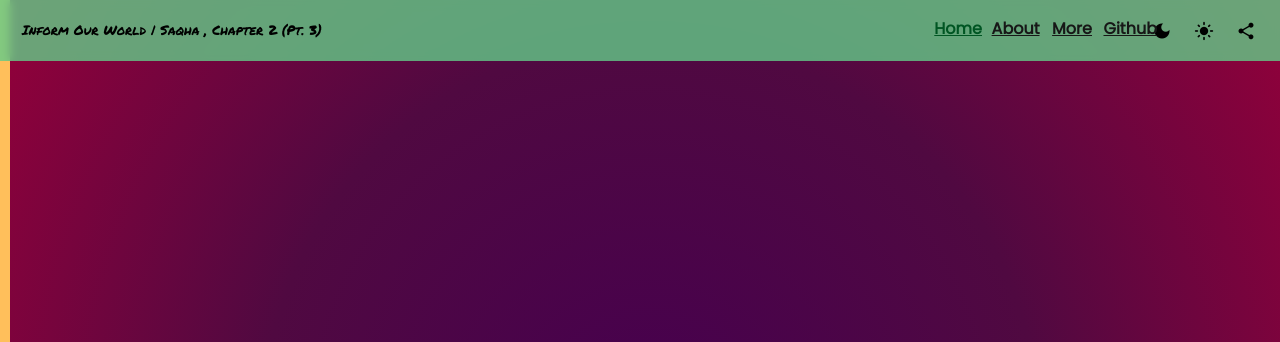
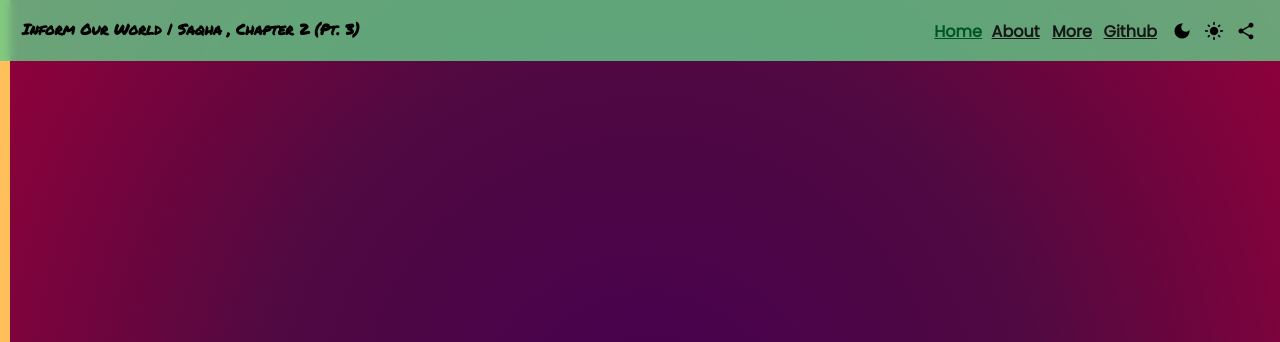
Before and after one commit to Inform-Our-World/inform-our-world.github.io, a plain HTML site: page Saqha/CH 2.3.html in a window 1280 px wide. Shown: the top 342 px of the page. Drawn offline with nearby package versions, Linux system fonts and the light colour scheme.

Commit message:
Update CH 2.3.html

```diff
--- a/Saqha/CH 2.3.html
+++ b/Saqha/CH 2.3.html
@@ -152,7 +152,7 @@ a {cursor: pointer;font-family: Poppins;}
 
 	button {
 	background-color: transparent;
-		border: 0;
+		border: 0;cursor:pointer;
 	}
 
 @media (max-width: 500px) {.h1 {
@@ -178,20 +178,20 @@ button{background: transparent;border: 0;}
   <div style="position: fixed;bottom: 15px; right: 15px;width:50px;height: 50px;text-align: center;color:seashell;border-radius: 50%;background-color: rgba(0, 0, 0, 0.5);backdrop-filter: blur(10px);"><a class="top" style="color: seashell;font-size: 23px;text-decoration: none;" href="#">↑</a></div>
 
   <div class="ww" style="width: 100%;position:fixed;top:0;background-color:rgba(99, 204, 137, 0.8);backdrop-filter: blur(5px);padding: 16px;color: gainsboro;transition: 1s;">
-    <button onclick="openbtn()" style="cursor: pointer;color: black;font-family: Permanent Marker;">Inform Our World | Saqha , Chapter 2 (Pt. 3)</button>
+    <button onclick="openbtn()" style="cursor: pointer;color: black;font-family: Permanent Marker;font-size: 15px;font-weight: 600;top: -2.5px;">Inform Our World | Saqha , Chapter 2 (Pt. 3)</button>
     <div style="position: fixed;right:30px;top:20px;color: black;">
-    <a style="position: absolute;top: -5px;right: 300px;color: rgb(23,23,23);color: rgb(0, 85, 35);" href="https://inform-our-world.github.io/" >Home</a>
-    <a style="position: absolute;top: -5px;right: 242.5px;color: rgb(23,23,23);" href="https://subhransuindia.github.io/Subhransu%20Patra.html">About</a>
-    <a style="position: absolute;top: -5px;right: 190px;color: rgb(23,23,23);" href="https://inform-our-world.github.io/#more">More</a>
+    <a style="position: absolute;top: -2.5px;right: 300px;color: rgb(23,23,23);color: rgb(0, 85, 35);" href="https://inform-our-world.github.io/" >Home</a>
+    <a style="position: absolute;top: -2.5px;right: 242.5px;color: rgb(23,23,23);" href="https://subhransuindia.github.io/Subhransu%20Patra.html">About</a>
+    <a style="position: absolute;top: -2.5px;right: 190px;color: rgb(23,23,23);" href="https://inform-our-world.github.io/#more">More</a>
 
-    <a style="position: absolute;top: -5px;right: 125px;color: rgb(23,23,23);" href="https://github.com/subhransuindia">Github</a>
-    <button onclick="darkmode()" title="dark_mode" class="material-icons" style="font-size: 20px;color: black;">dark_mode</button><button onclick="lightmode()" title="light_mode" class="material-icons" style="font-size: 20px;margin-left: 10px;color: black;">light_mode</button><button id="shareBtn" class="material-icons" title="share" style="font-size: 20px;margin-left: 10px;color: black;margin-right: 20px;">share</button></div>
+    <a style="position: absolute;top: -2.5px;right: 125px;color: rgb(23,23,23);" href="https://github.com/subhransuindia">Github</a>
+    <button onclick="darkmode()" title="dark_mode" class="material-icons" style="font-size: 20px;color: black;margin-right: -10px;">dark_mode</button><button onclick="lightmode()" title="light_mode" class="material-icons" style="font-size: 20px;margin-left: 10px;color: black;margin-right: -10px;">light_mode</button><button id="shareBtn" class="material-icons" title="share" style="font-size: 20px;margin-left: 10px;color: black;margin-right: 20px;">share</button></div>
   </div>
 
    <div class="cc" style="width: 100%;position:fixed;top:0;background-color:rgba(99, 204, 137, 0.8);backdrop-filter: blur(5px);padding: 16px;color: gainsboro;">
-    <button onclick="openbtn()" style="cursor: pointer;color: black;">☰ Saqha , Chapter 2 (Pt. 3)</button>
+    <button onclick="openbtn()" style="cursor: pointer;color: black;font-family: Permanent Marker;font-size: 15px;font-weight: 600;top: -2.5px;">☰ Saqha , Chapter 2 (Pt. 3)</button>
     <div style="position: fixed;right:30px;top:20px;color: black;">
-    <button onclick="darkmode()" class="material-icons" style="font-size: 20px;color: black;">dark_mode</button><button onclick="lightmode()" class="material-icons" style="font-size: 20px;margin-left: 10px;color: black;">light_mode</button><button id="shareBtn" class="material-icons" style="font-size: 20px;margin-left: 10px;color: black;margin-right: 20px;">share</button></div>
+    <button onclick="darkmode()" class="material-icons" style="font-size: 20px;color: black;margin-right: -10px;">dark_mode</button><button onclick="lightmode()" class="material-icons" style="font-size: 20px;margin-left: 10px;color: black;margin-right: -10px;">light_mode</button><button id="shareBtn" class="material-icons" style="font-size: 20px;margin-left: 10px;color: black;margin-right: 20px;">share</button></div>
   </div>
 
   <style>
```
